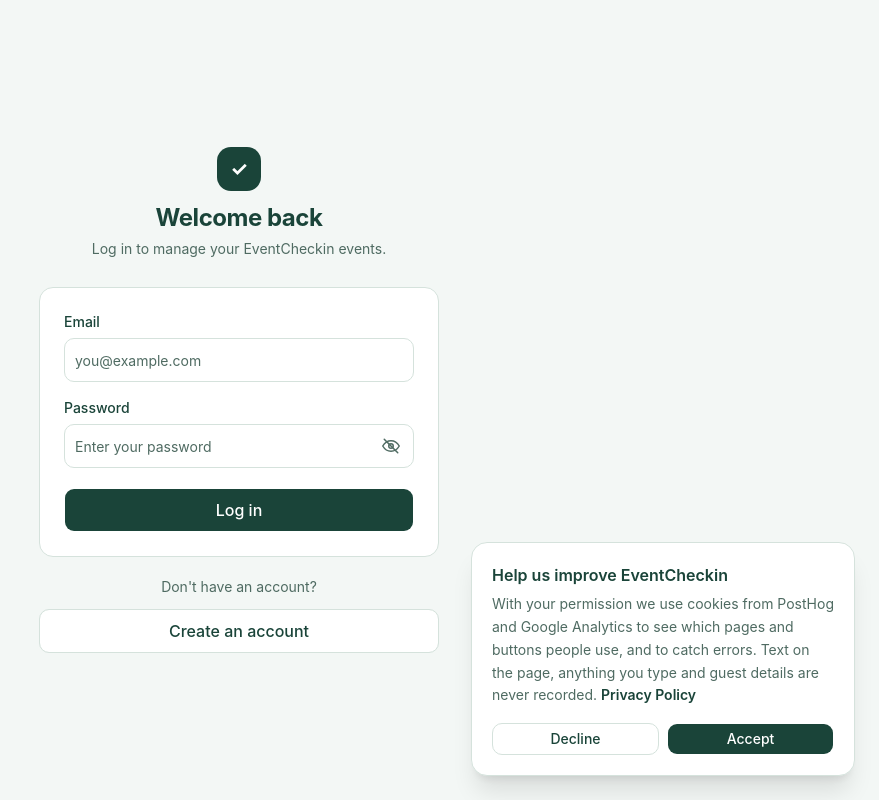
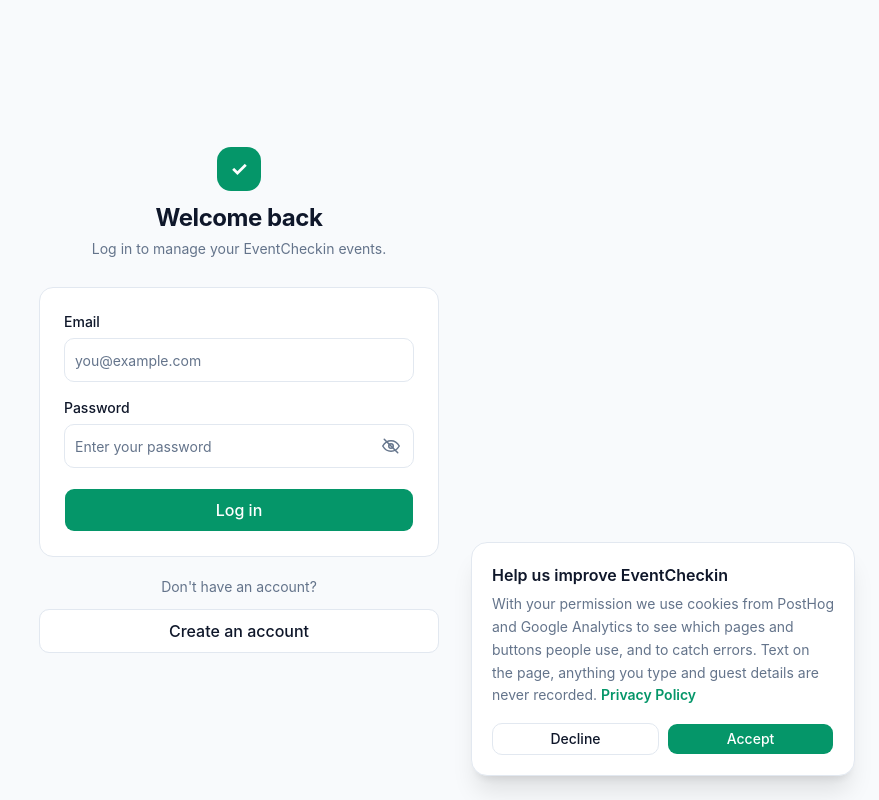
Before and after one commit to rajeshcode-boy/eventcheckin, a Next.js app: page /login in a window 1280 px wide. Shown: the whole page, without its empty margins (401-1280 px from the left). Built offline with nearby package versions, Linux system fonts and the light colour scheme; no server answers.

Commit message:
feat(theme): modernize emerald and dark slate palette for high-contrast dark mode

```diff
--- a/app/globals.css
+++ b/app/globals.css
@@ -4,23 +4,24 @@
 @config "../tailwind.config.ts";
 
 :root {
-  --color-primary: #1A4439;
-  --color-primary-hover: #0F2B24;
-  --color-primary-soft: #D5EDE4;
-  --color-live: #007550;
-  --color-live-soft: #D5EDE4;
+  --color-primary: #059669;
+  --color-primary-hover: #047857;
+  --color-primary-soft: #ECFDF5;
+  --color-primary-fg: #ffffff;
+  --color-live: #10B981;
+  --color-live-soft: #D1FAE5;
   --color-amber-warning: #f59e0b;
-  --color-error-red: #dc2626;
-  --color-neutral-light: #F3F7F5;
-  --color-neutral-dark: #1f2937;
-  --color-border: #D5E2DC;
-  --color-text-primary: #1A4439;
-  --color-text-secondary: #4F6B62;
+  --color-error-red: #ef4444;
+  --color-neutral-light: #F8FAFC;
+  --color-neutral-dark: #0F172A;
+  --color-border: #E2E8F0;
+  --color-text-primary: #0F172A;
+  --color-text-secondary: #64748B;
   --color-white: #ffffff;
   --color-surface: #ffffff;
-  --color-surface-muted: #F7FAF8;
-  --shadow-card: 0 1px 2px rgba(15, 23, 42, 0.04), 0 1px 3px rgba(15, 23, 42, 0.06);
-  --shadow-pop: 0 8px 24px rgba(15, 23, 42, 0.12);
+  --color-surface-muted: #F1F5F9;
+  --shadow-card: 0 1px 3px rgba(15, 23, 42, 0.05), 0 1px 2px rgba(15, 23, 42, 0.03);
+  --shadow-pop: 0 10px 25px -5px rgba(15, 23, 42, 0.08), 0 8px 10px -6px rgba(15, 23, 42, 0.04);
   --app-radius-md: 10px;
   --app-radius-lg: 14px;
 }
@@ -28,21 +29,24 @@
 /* Light is the default regardless of the OS setting; dark is opt-in only
    via ThemeToggle setting data-theme="dark" (and remembering it). */
 :root[data-theme="dark"] {
-  --color-primary: #2F7A62;
-  --color-primary-hover: #3A8D73;
-  --color-primary-soft: #17332C;
-  --color-live: #3FB68A;
-  --color-live-soft: #163C30;
-  --color-neutral-light: #0C1B19;
-  --color-neutral-dark: #f1f5f9;
-  --color-border: #2A4A41;
-  --color-text-primary: #F3F7F5;
-  --color-text-secondary: #A9C2B8;
-  --color-white: #0A1A16;
-  --color-surface: #111827;
-  --color-surface-muted: #1A4439;
-  --shadow-card: 0 1px 2px rgba(0, 0, 0, 0.4);
-  --shadow-pop: 0 8px 24px rgba(0, 0, 0, 0.5);
+  --color-primary: #10B981;
+  --color-primary-hover: #34D399;
+  --color-primary-soft: #064E3B;
+  --color-primary-fg: #022C22;
+  --color-live: #34D399;
+  --color-live-soft: #064E3B;
+  --color-amber-warning: #fbbf24;
+  --color-error-red: #f87171;
+  --color-neutral-light: #0B0F14;
+  --color-neutral-dark: #F8FAFC;
+  --color-border: #1E293B;
+  --color-text-primary: #F8FAFC;
+  --color-text-secondary: #94A3B8;
+  --color-white: #0B0F14;
+  --color-surface: #121820;
+  --color-surface-muted: #1A232D;
+  --shadow-card: 0 1px 3px rgba(0, 0, 0, 0.5), 0 1px 2px rgba(0, 0, 0, 0.4);
+  --shadow-pop: 0 10px 30px rgba(0, 0, 0, 0.7);
 }
 
 :root {
@@ -132,12 +136,12 @@ body {
   --color-popover: var(--color-surface);
   --color-popover-foreground: var(--color-text-primary);
   --color-primary: var(--color-primary);
-  --color-primary-foreground: #ffffff;
+  --color-primary-foreground: var(--color-primary-fg);
   /* Brighter green for accent text; readable on the dark theme where --color-primary is too dim */
   --color-brand: var(--color-live);
   --color-secondary: var(--color-surface-muted);
   --color-secondary-foreground: var(--color-text-primary);
-  --color-muted: var(--color-neutral-light);
+  --color-muted: var(--color-surface-muted);
   --color-muted-foreground: var(--color-text-secondary);
   --color-accent: var(--color-primary-soft);
   --color-accent-foreground: var(--color-primary);
--- a/components/dashboard/CanvaStudioDashboard.tsx
+++ b/components/dashboard/CanvaStudioDashboard.tsx
@@ -216,15 +216,15 @@ export default function CanvaStudioDashboard({
       </div>
 
       {/* Signature Canva Hero Banner */}
-      <div className="relative overflow-hidden rounded-3xl bg-linear-to-br from-[#103E33] via-[#165143] to-[#0A2620] p-6 text-white shadow-xl sm:p-10">
+      <div className="relative overflow-hidden rounded-3xl bg-linear-to-br from-slate-900 via-emerald-950 to-slate-900 p-6 text-white shadow-xl sm:p-10">
         {/* Decorative Floating Mesh Glows */}
         <div
           aria-hidden="true"
-          className="pointer-events-none absolute -top-24 -right-24 size-96 rounded-full bg-emerald-400/20 blur-3xl"
+          className="pointer-events-none absolute -top-24 -right-24 size-96 rounded-full bg-emerald-500/15 blur-3xl"
         />
         <div
           aria-hidden="true"
-          className="pointer-events-none absolute -bottom-24 -left-24 size-80 rounded-full bg-teal-400/15 blur-3xl"
+          className="pointer-events-none absolute -bottom-24 -left-24 size-80 rounded-full bg-teal-500/10 blur-3xl"
         />
 
         <div className="relative z-10 max-w-3xl">
```
